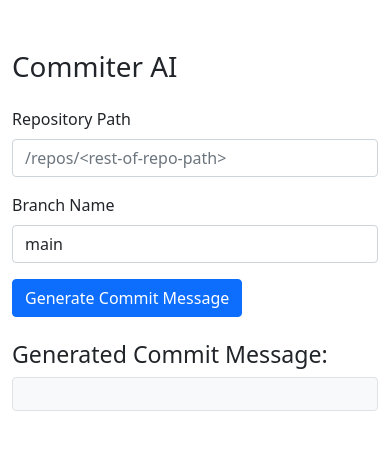
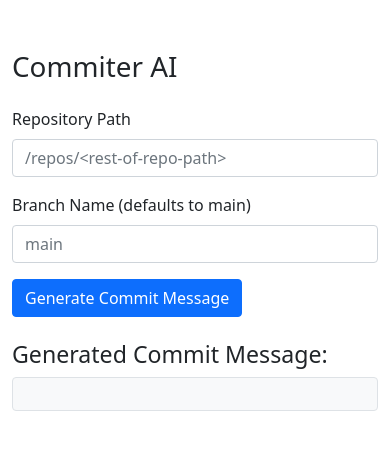
Before and after one commit to wiIIiams-c/commiter-ai, a Flask app: page / in a window 390 px wide. Shown: the top 450 px of the page. Run offline with Flask 3, Linux system fonts and the light colour scheme.

Commit message:
Fix: Improve branch handling and enhance user experience in web UI
This commit improves the user experience of the commit message generator web interface and addresses a potential issue in branch name handling.

Changes include:

- **Improved Branch Input Field Clarity:**
    - Updated the "Branch Name" label in `templates/index.html` to "Branch Name (defaults to main)" to explicitly communicate the default behavior to the user.
    - Replaced the `value="main"` attribute with `placeholder="main"` in the branch input field. This visually indicates that the branch field is optional and defaults to 'main' when left empty, enhancing user understanding and input flexibility.

- **Robust Branch Parameter Handling in Backend:**
    - Modified the `generate` route in `app.py` to correctly handle cases where the branch name is intentionally left blank in the input form.
    - The backend now uses `branch = request.form.get('branch') or 'main'` to ensure that the branch parameter defaults to 'main' only when no branch is provided in the form data (i.e., `request.form.get('branch')` returns `None`).  This prevents unintended behavior where an empty string from the form would still be treated as 'main' due to the previous default assignment.

- **Enhanced User Feedback and Prevention of Multiple Submissions:**
    - Implemented button disabling during form submission in the JavaScript within `templates/index.html`.
    - The "Generate Commit Message" button is now disabled immediately after form submission and re-enabled in the `finally` block of the `fetch` request.
    - This prevents accidental multiple submissions by the user while waiting for a response and provides clear visual feedback that the request is being processed, improving the overall responsiveness and user experience of the application.

These changes collectively enhance the usability and robustness of the commit message generator, making it more user-friendly and reliable.

```diff
--- a/app.py
+++ b/app.py
@@ -10,7 +10,7 @@ def home():
 @app.route('/generate', methods=['POST'])
 def generate():
     repo_path = request.form.get('repo_path')
-    branch = request.form.get('branch', 'main')
+    branch = request.form.get('branch') or 'main'
 
     try:
         commit_message = generate_commit_message(repo_path, branch).text
--- a/templates/index.html
+++ b/templates/index.html
@@ -36,8 +36,8 @@
                     <input type="text" placeholder="/repos/<rest-of-repo-path>" class="form-control" id="repoPath" name="repo_path" required>
                 </div>
                 <div class="mb-3">
-                    <label for="branch" class="form-label">Branch Name</label>
-                    <input type="text" class="form-control" id="branch" name="branch" value="main">
+                    <label for="branch" class="form-label">Branch Name (defaults to main)</label>
+                    <input type="text" class="form-control" id="branch" name="branch" placeholder="main">
                 </div>
                 <button type="submit" class="btn btn-primary">Generate Commit Message</button>
             </form>
@@ -56,8 +56,10 @@
                 const formData = new FormData(e.target);
                 const resultDiv = document.getElementById('result');
                 const loader = document.getElementById('loader');
+                const submitButton = e.target.querySelector('button[type="submit"]');
 
                 try {
+                    submitButton.disabled = true;
                     loader.style.display = 'block';
                     resultDiv.textContent = '';
 
@@ -75,6 +77,7 @@
                 } catch (error) {
                     resultDiv.textContent = 'Error: ' + error.message;
                 } finally {
+                    submitButton.disabled = false;
                     loader.style.display = 'none';
                 }
             });
```
